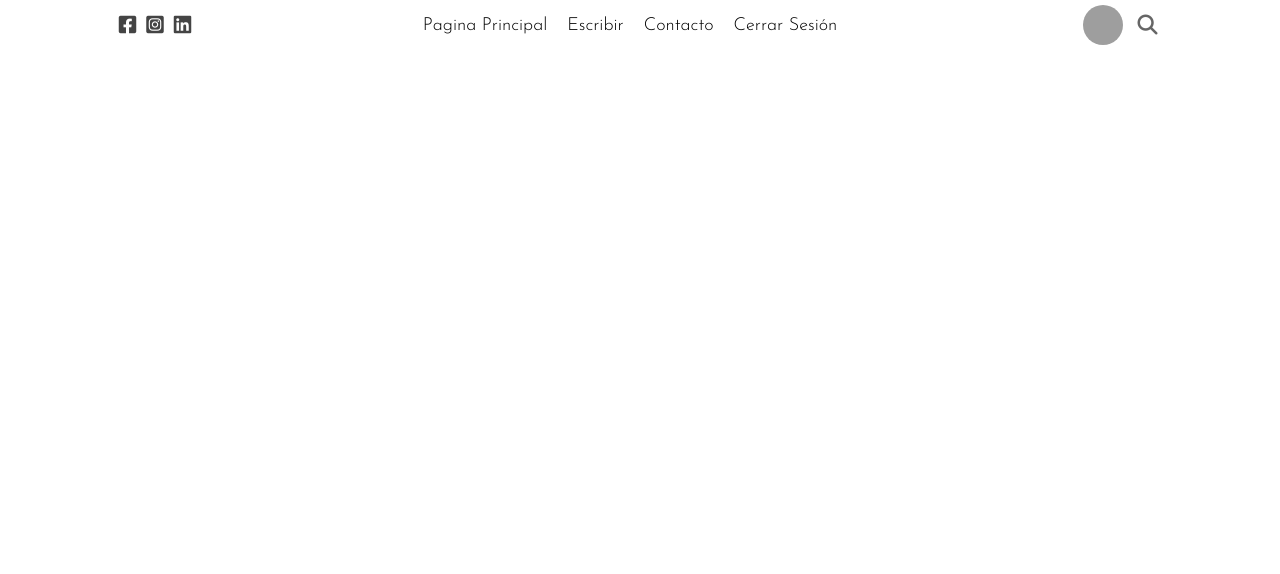
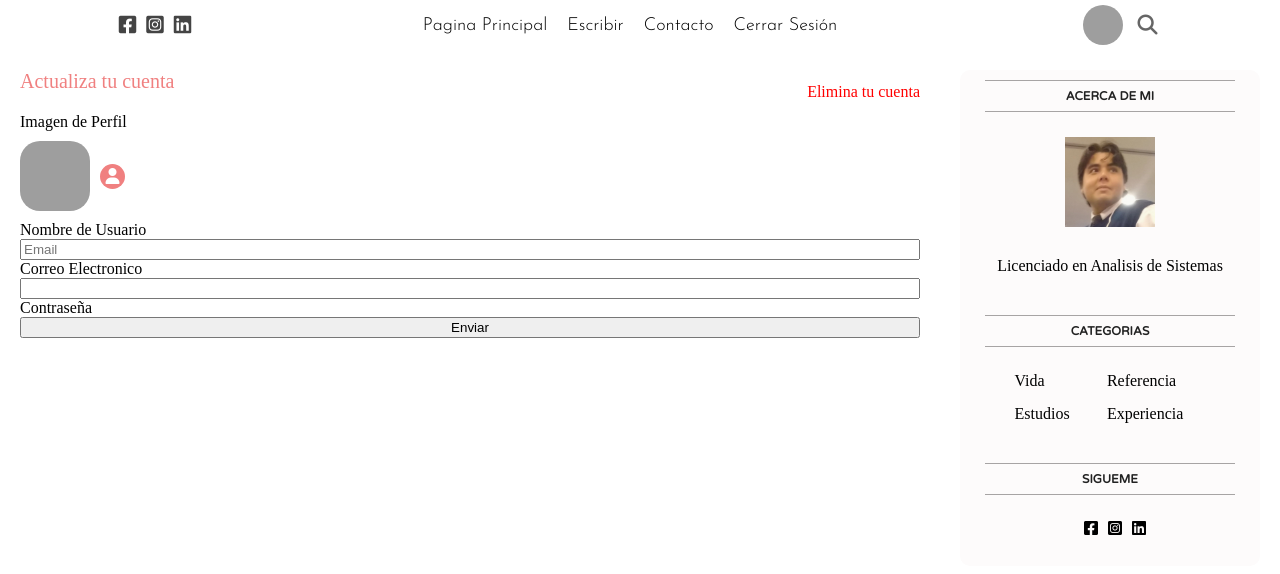
Before and after one commit to Webby28/BLOG-REACT, a React (Create React App) app: page / in a window 1280 px wide. Shown: the top 574 px of the page. Built offline with nearby package versions, Linux system fonts and the light colour scheme; grey boxes are pictures that could not be loaded.

Commit message:
Configurando settings de usuario

```diff
--- a/src/App.js
+++ b/src/App.js
@@ -1,13 +1,14 @@
 import TopBar from "./components/topbar/TopBar";
 import Write from "./components/write/Write";
 import Home from "./pages/home/Home";
+import Settings from "./pages/settings/Settings";
 import Single from "./pages/single/Single";
 
 function App() {
   return (
     <>
     <TopBar />
-    <Write/>
+    <Settings/>
     </>
   );
 }
--- a/src/components/write/Write.jsx
+++ b/src/components/write/Write.jsx
@@ -3,10 +3,22 @@ import "./write.css"
 export default function Write() {
   return (
     <div className="write">
-      <form action="" className="writeFrom">
-        <div className="writeFromGroup">
-
+      <img src="https://upload.wikimedia.org/wikipedia/commons/thumb/1/12/Fondo_Dem%C3%B3crito_y_Her%C3%A1clito.jpg/800px-Fondo_Dem%C3%B3crito_y_Her%C3%A1clito.jpg?20201117112700" alt="" className="writeImg" />
+      <form action="" className="writeForm">
+        <div className="writeFormGroup">
+          <label htmlFor="fileInput">
+          <i className="writeIcon fa-solid fa-plus"></i>
+          </label>
+          <input type="file" id="fileInput" style={{display:"none"}}/>
+          <input type="text" placeholder="Title" className="writeInput" autoFocus={true} />
         </div>
+        <div className="writeFormGroup">
+          <textarea placeholder="Cuenta tu historia.."
+          type="text"
+          className="writeInput writeText">
+          </textarea>
+        </div>
+        <button className="writeSubmit">Publicar</button>
       </form>
     </div>
   )
--- a/src/components/write/write.css
+++ b/src/components/write/write.css
@@ -0,0 +1,64 @@
+.write{
+    padding-top: 50px;
+}
+
+.writeImg{
+    margin-left: 150px;
+    width: 70vw;
+    height: 250px;
+    border-radius: 10px;
+    object-fit: cover;
+}
+
+.writeForm{
+    position: relative;
+}
+
+.writeFormGroup{
+    margin-left: 150px;
+    display: flex;
+    align-items: center;
+
+}
+
+.writeIcon{
+    width: 25px;
+    height: 25px;
+    border-radius: 50%;
+    border: 1px solid;
+    display: flex;
+    align-items: center;
+    justify-content: center;
+    font-size: 20px;
+    color: rgb(121, 118, 118);
+    cursor: pointer;
+}
+
+.writeInput{
+    font-size: 30px;
+    border: none;
+    padding: 20px;
+    width: 70vw;
+}
+
+.writeInput:focus{
+    outline: none;
+}
+
+.writeText{
+    font-size: 20px;
+    height: 100vh;
+}
+
+.writeSubmit{
+    position: absolute;
+    top: 20px;
+    right: 50px;
+    color: white;
+    background: teal;
+    padding: 10px;
+    border: none;
+    border-radius: 10px;
+    cursor: pointer;
+
+}
--- /dev/null
+++ b/src/pages/settings/Settings.jsx
@@ -0,0 +1,35 @@
+import Sidebar from "../../components/sidebar/Sidebar"
+import "./settings.css"
+
+export default function Settings() {
+  return (
+    <div className="settings">
+        <div className="settingsWrapper">
+            <div className="settingsTitle">
+                <span className="settingsUpdateTitle">Actualiza tu cuenta</span>
+                <span className="settingsDeleteTitle">Elimina tu cuenta</span>
+            </div>
+            <form action="" className="settingsForm">
+                <label>Imagen de Perfil</label>
+                <div className="settingsPP">
+                    <img
+                    src="https://upload.wikimedia.org/wikipedia/commons/thumb/1/12/Fondo_Dem%C3%B3crito_y_Her%C3%A1clito.jpg/800px-Fondo_Dem%C3%B3crito_y_Her%C3%A1clito.jpg?20201117112700"
+                    alt=""
+                    />
+                    <label htmlFor="fileInput">
+                    <i className="settingsPPIcon fa-solid fa-user"></i>
+                    </label>
+                    <input type="file" id="fileInput" style={{ display:"none" }}/>
+                </div>
+                <label>Nombre de Usuario</label>
+                <input type="email" placeholder="Email"/>
+                <label>Correo Electronico</label>
+                <input type="password"/>
+                <label>Contraseña</label>
+                <button className="settingsSubmit">Enviar</button>
+            </form>
+        </div>
+        <Sidebar/>
+    </div>
+  )
+}
--- /dev/null
+++ b/src/pages/settings/settings.css
@@ -0,0 +1,59 @@
+.settings{
+    display: flex;
+}
+
+.settingsWrapper{
+    flex: 9;
+    padding: 20px;
+}
+
+.settingsTitle{
+    display:flex;
+    align-items: center;
+    justify-content: space-between;
+}
+
+.settingsUpdateTitle{
+    font-size: 20px;
+    margin-bottom: 20px;
+    color: lightcoral;
+}
+
+.settingsDeleteTitle{
+    color:red;
+    font-style: 12px;
+    cursor: pointer;
+}
+
+.settingsForm{
+    display:flex;
+    flex-direction: column;
+}
+
+.settingsPP{
+    display:flex;
+    align-items:center;
+    margin: 10px 0;
+
+}
+
+.settingsPP > img{
+    width: 70px;
+    height: 70px;
+    border-radius: 20px;
+    object-fit: cover;
+}
+
+.settingsPPIcon{
+    width: 25px;
+    height: 25px;
+    border-radius: 50%;
+    background-color: lightcoral;
+    color: white;
+    display:flex;
+    align-items: center;
+    justify-content: center;
+    margin-left: 10px;
+    cursor: pointer;
+
+}
```
